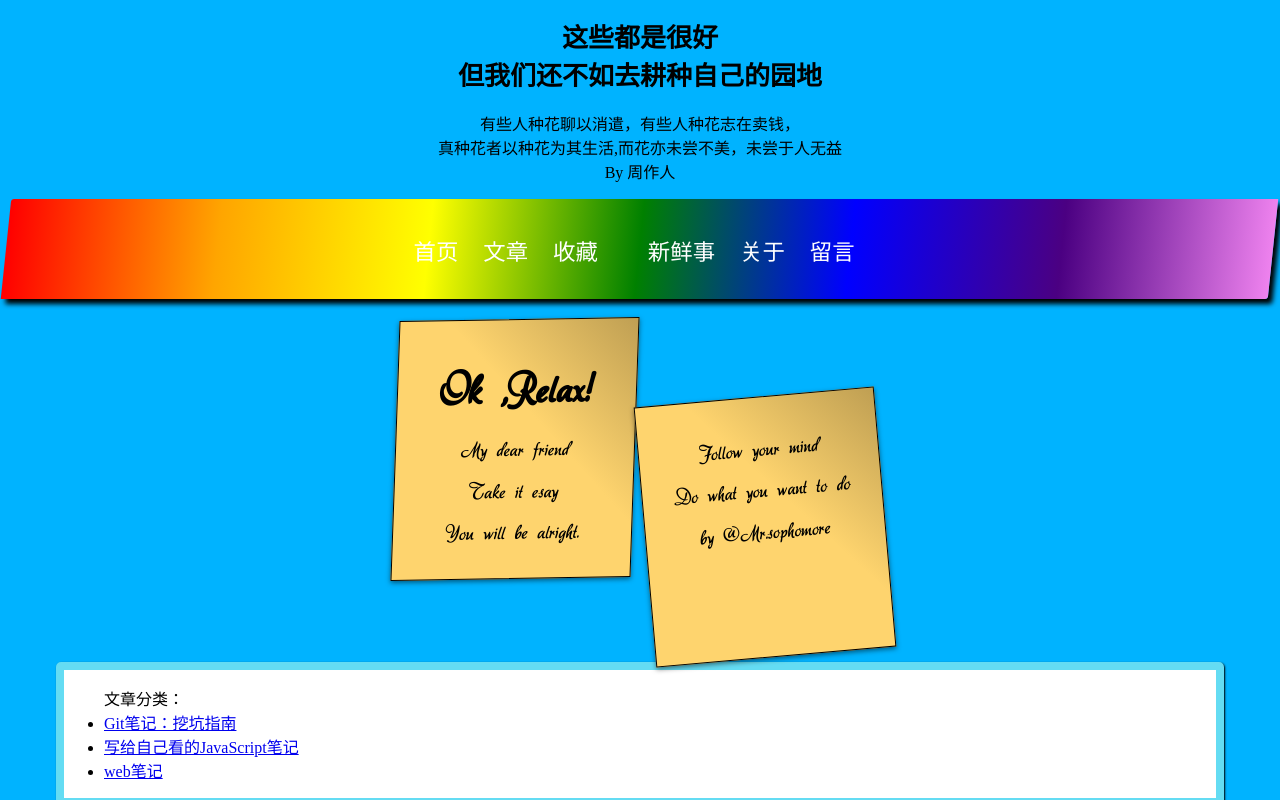
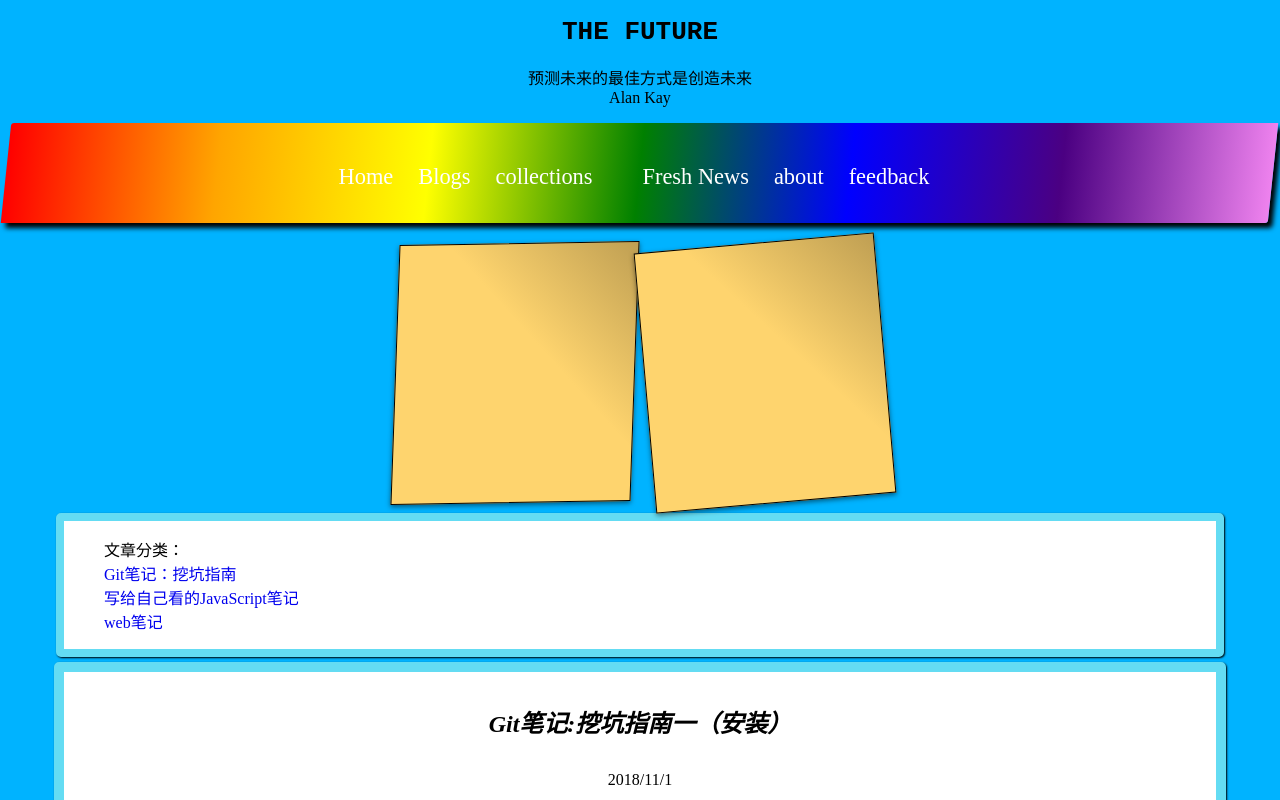
Before and after one commit to LangLiu01/langliu01.github.io, a plain HTML site: page index.html in a window 1280 px wide. Shown: the top 800 px of the page. Drawn offline with Linux system fonts and the light colour scheme.

Commit message:
font size fix

```diff
--- a/css/main.css
+++ b/css/main.css
@@ -65,7 +65,7 @@ nav ul li a:hover{
   color:black;
   text-decoration: underline;
 }
-.notes{
+.notepad{
   text-align: center;
   font-family:akaDora;
   font-size: 1.2rem;
@@ -106,6 +106,12 @@ nav ul li a:hover{
   border: 8px solid;
   border-color: rgba(100,220,243);
   border-radius: 5px;
+}
+.news_list ul li{
+  list-style: none;
+}
+.news_list ul li a {
+  text-decoration: none;
 }
 
 .blogs{
@@ -154,11 +160,13 @@ code{
 .poem{
   width: 900px;
   transform: skew(2deg);
+  font-size: 1.3rem;
 }
 .poet{
   border-left: 1px solid;
   border-color: red;
   transform: skew(2deg);
+  font-size: 1.2rem;
 
 }
 .poet img{
--- a/index.html
+++ b/index.html
@@ -4,35 +4,34 @@
 	<title>Lang's World</title>
 </head>
 <link rel="stylesheet" href ="css/main.css" media="screen">
-<!-- <script src="js/modernizr-custom.js"></script> -->
+<script src="js/modernizr-custom.js"></script>
 <body>
 	<div class="banner" role="banner">
-		<h1>这些都是很好<br>但我们还不如去耕种自己的园地</h1>
-		<p>有些人种花聊以消遣，有些人种花志在卖钱，<br>
-			真种花者以种花为其生活,而花亦未尝不美，未尝于人无益<br>By 周作人</p>
+		<h1>THE FUTURE</h1>
+		<p>预测未来的最佳方式是创造未来<br>Alan Kay</p>
 
 	</div>
 	<nav role="navigation">
 		<ul>
-			<li><a href="inde.html">首页</a></li>
-			<li><a href="#">文章</a></li>
-			<li><a href="html/keep.html">收藏</a><li>
-			<li><a href="html/fun.html">新鲜事</a></li>
-			<li><a href="html/about.html">关于</a></li>
-			<li><a href="html/feedback.html">留言</a><li>
+			<li><a href="inde.html">Home</li>
+			<li><a href="#">Blogs</a></li>
+			<li><a href="html/keep.html">collections</a><li>
+			<li><a href="html/fun.html">Fresh News</a></li>
+			<li><a href="html/about.html">about</a></li>
+			<li><a href="html/feedback.html">feedback</a><li>
 		</ul>
 	</nav>
-	<div class="notes">
+	<div class="notepad">
 		<div class="note note1" >
-			<h1>Ok ,Relax!</h1>
-				<p>My dear friend</p>
-				<p>Take it esay</p>
-				<p>You will be alright.</p>
+			<h1></h1>
+				<p></p>
+				<p></p>
+				<p></p>
 		</div>
 		<div class="note note2">
-			<p>Follow your mind</p>
-			<p>Do what you want to do</p>
-			<p>by @Mr.sophomore</p>
+			<p></p>
+			<p></p>
+			<p></p>
 		</div>
 	</div>
 	<div class="news_list">
```
